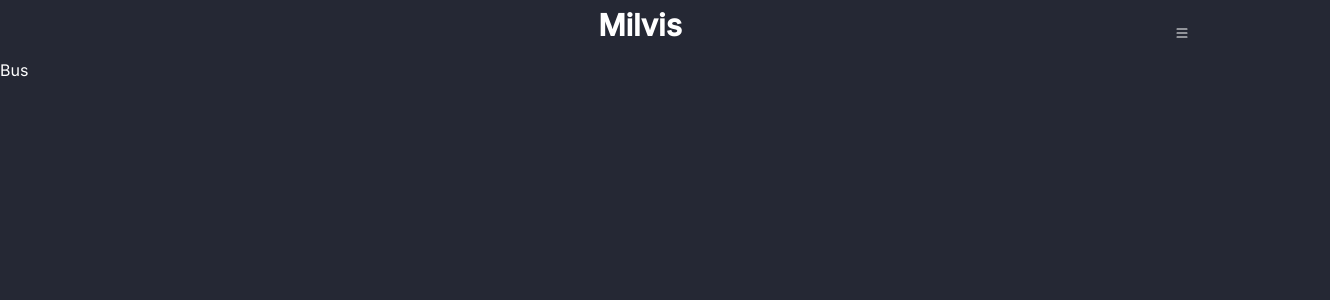
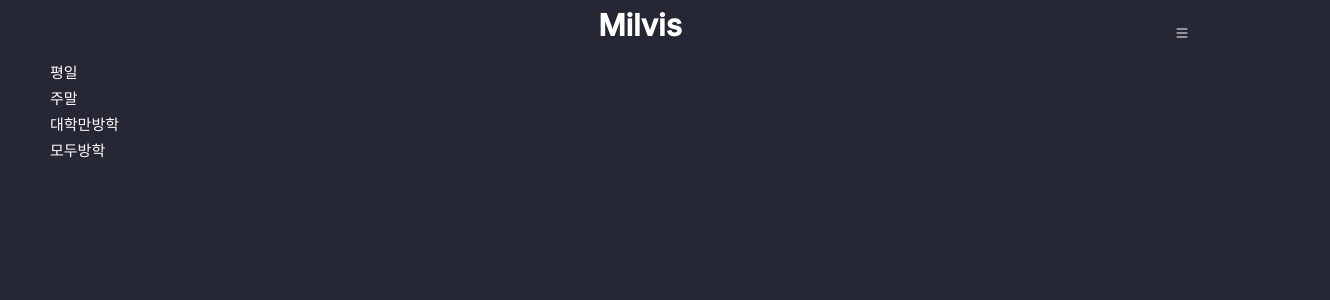
Before and after one commit to MiryangBus/Milvis-Front, a React (Create React App) app: page /bus in a window 1280 px wide. Shown: the top 300 px of the page, 1330 px wide, since content can reach past the window. Built offline with nearby package versions, Linux system fonts and the light colour scheme.

Commit message:
bustimetable#1

```diff
--- a/src/components/Footer-bus.js
+++ b/src/components/Footer-bus.js
@@ -0,0 +1,13 @@
+import React from 'react'
+import "./Footer-main.css";
+
+const FooterBus = () => {
+  return (
+    <footer>
+      <span>역-학교 | 학교-역 </span>
+    </footer>
+
+  )
+}
+
+export default FooterBus
--- /dev/null
+++ b/src/page/Bus.css
@@ -0,0 +1,21 @@
+bus-date {
+    width: 100%;
+    height: 50px;
+    margin-left: 50px;
+    display: block;
+    justify-content: center;
+    align-items: center;
+    font-size: 15px;
+    line-height: 26px   /*행간*/
+  }
+  bus-date2 {
+    width: 100%;
+    height: 50px;
+    margin-left: 50px;
+    display: block;
+    justify-content: center;
+    align-items: center;
+    font-size: 15px;
+    line-height: 26px;   /*행간*/
+    white-space: nowrap;
+  }
--- a/src/page/Bus.js
+++ b/src/page/Bus.js
@@ -1,8 +1,16 @@
 import React from 'react'
+import "./Bus.css";
+import FooterBus from "../components/Footer-bus";
+const Bus = () =>  {
 
-const Bus = () =>  {
   return (
-    <div>Bus</div>
+    <bus-date>
+      <div>평일</div>
+      <div>주말</div>
+      <div>대학만방학</div>
+      <div>모두방학</div>
+    </bus-date>
+
   )
 }
 
```
